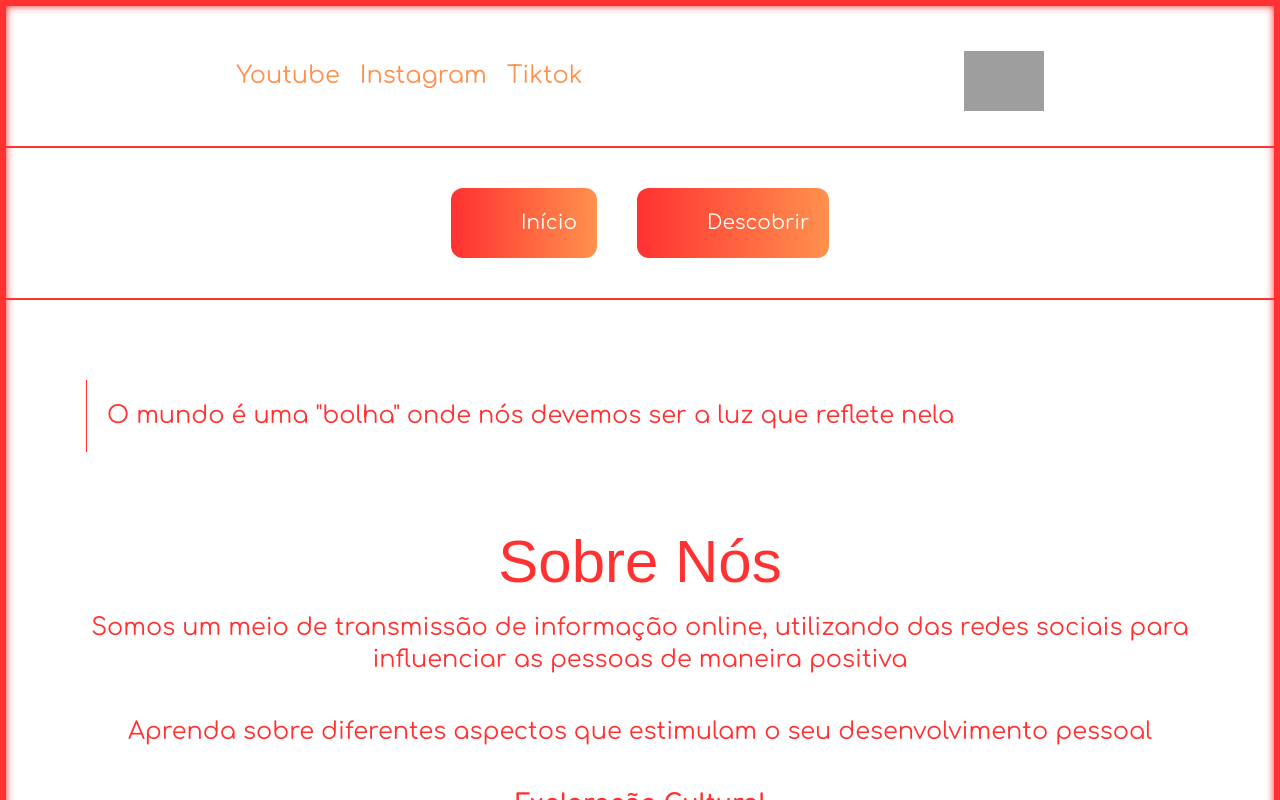
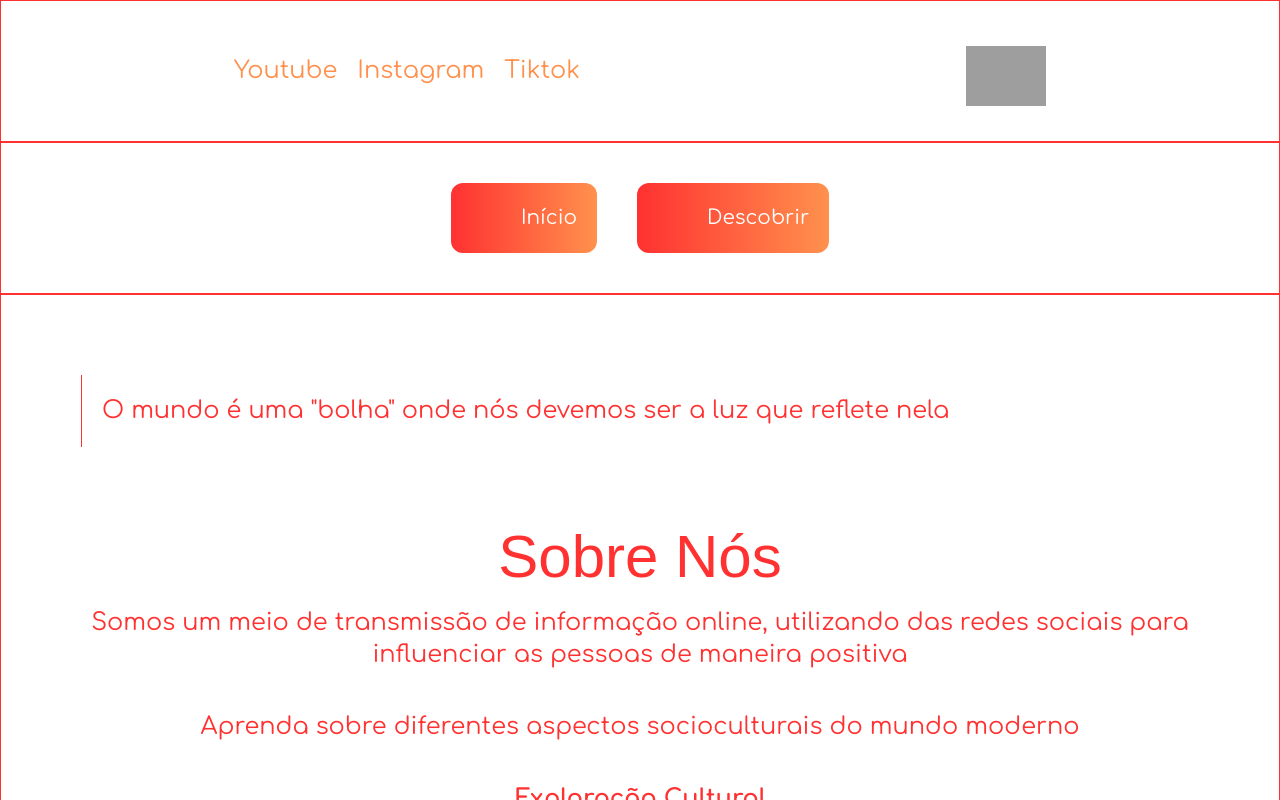
Before and after one commit to francisni-jr/saber-o-mundo, a SvelteKit app: page /sobre in a window 1280 px wide. Shown: the top 800 px of the page. Built offline with nearby package versions, Linux system fonts and the light colour scheme; grey boxes are pictures that could not be loaded; some icons are missing; a web font is replaced by a local one.

Commit message:
Adding chatbot

```diff
--- a/src/app.html
+++ b/src/app.html
@@ -1,15 +1,15 @@
 <!doctype html>
+
 <html lang="en">
 	<head>
 		<meta charset="utf-8" />
 		<link rel="icon" href="%sveltekit.assets%/logo.png" />
 
 		<meta name="theme-color" content="#ff3131">
-
 		<meta name="viewport" content="width=device-width, initial-scale=1" />
 		%sveltekit.head%
 	</head>
-	<body class="bg-s" data-sveltekit-preload-data="hover">
-		<div style="display: contents">%sveltekit.body%</div>
+	<body class="" data-sveltekit-preload-data="hover">
+		<div style="display: contents">%sveltekit.body% </div>
 	</body>
 </html>
--- a/src/routes/+layout.svelte
+++ b/src/routes/+layout.svelte
@@ -5,11 +5,15 @@
 	import { Home as SolidHome } from "heroicons-for-svelte/icons/solid";
 	import { BookOpen as SolidBookOpen } from "heroicons-for-svelte/icons/solid";
 	let { children } = $props();
+
 </script>
 
+<div class="text-s bg-p font-body text-2xl h-full">
+	<div>
+		<script src="https://cdn.botpress.cloud/webchat/v2.2/inject.js"></script>
+		<script src="https://files.bpcontent.cloud/2024/12/09/21/20241209215359-S1KBOM9K.js"></script>
+	</div>
 
-
-<div class="text-s bg-p border border-[5px] font-body text-2xl shadow-[0_0_10px_red_inset] bg-p">
 	<header class="p-10 border flex flex-wrap justify-around items-center">
 		<ul class="flex flex-wrap text-t gap-5">
 			<li>
--- a/src/routes/+page.svelte
+++ b/src/routes/+page.svelte
@@ -1,3 +1,5 @@
+
+
 <div class="text-center">
     <h1 class="text-6xl font-title mb-5">Saber o Mundo</h1>
     <p class="mb-10">Profundidade e amplitude de conhecimento</p>
--- a/src/routes/sobre/+page.svelte
+++ b/src/routes/sobre/+page.svelte
@@ -5,7 +5,7 @@
     <h1 class="text-6xl font-title mb-5">Sobre Nós</h1>
     <p class="mb-10">Somos um meio de transmissão de informação online, utilizando das redes sociais para influenciar as pessoas de maneira positiva</p>
 
-    <p class="mb-10">Aprenda sobre diferentes aspectos que estimulam o seu desenvolvimento pessoal</p>
+    <p class="mb-10">Aprenda sobre diferentes aspectos socioculturais do mundo moderno</p>
 
 
     <ul class="flex flex-col mb-20  w-full justify-center items center gap-5">
```
